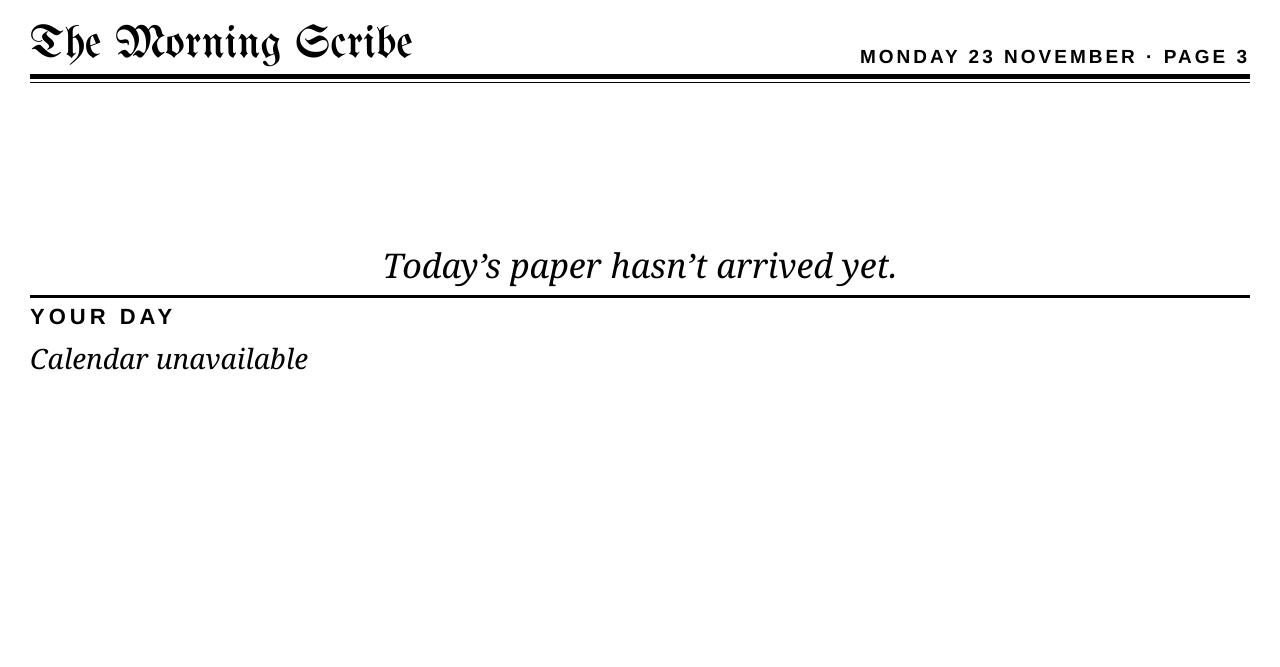
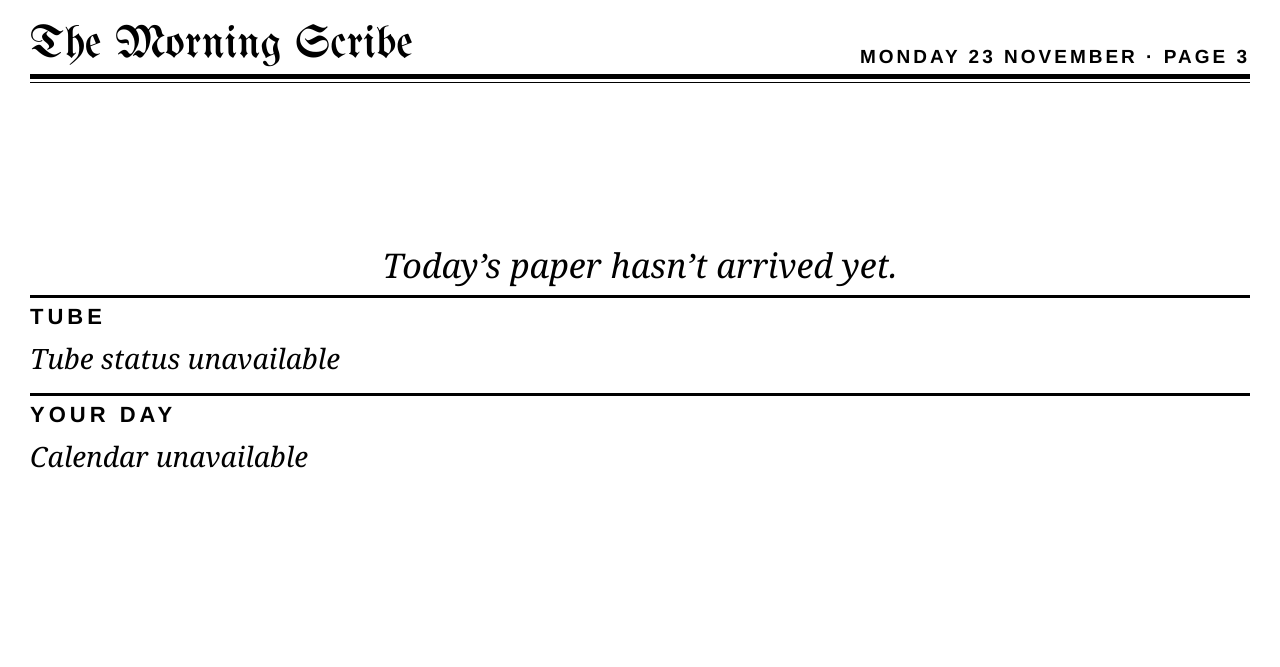
Before and after one commit to nelsongallardo/kindle-dash, a FastAPI app: page /talk in a window 1280 px wide. Shown: the top 667 px of the page. Run offline with FastAPI, Linux system fonts and the light colour scheme; data that the repository does not hold is empty.

Commit message:
feat(paper): swipe between pages and name disrupted Tube lines
The app runtime sends no touch events, so swipes come from the Kindle's
kindle.gestures.onswipe API, enabled in the app config. The masthead lists
the disrupted lines and page 3 gives each line's status.

```diff
--- a/kindle/app/config.xml
+++ b/kindle/app/config.xml
@@ -5,7 +5,7 @@
     <description xml:lang="en">Home Assistant and calendar dashboard served from the Mac mini</description>
     <content src="index.html" />
     <kindle:gestures>
-        <kindle:param name="drag" value="yes" />
+        <kindle:param name="swipe" value="yes" />
         <kindle:param name="tap" value="yes" />
     </kindle:gestures>
     <kindle:network>
--- a/src/kindle_dash/app.py
+++ b/src/kindle_dash/app.py
@@ -249,12 +249,13 @@ async def inside_screen(request: Request) -> HTMLResponse:
 
 @app.get("/talk", response_class=HTMLResponse)
 async def talk_screen(request: Request) -> HTMLResponse:
-    days = await _days_or_none()
+    days, disruptions = await asyncio.gather(_days_or_none(), _tube_or_none())
     now = datetime.now(settings.tz)
     return render(
         request,
         "talk",
         paper=todays_paper(now),
+        disruptions=disruptions,
         events=[e for e in days[0].events if e.all_day or e.end > now] if days else None,
         error=None,
     )
--- a/src/kindle_dash/templates/paper_base.html
+++ b/src/kindle_dash/templates/paper_base.html
@@ -27,10 +27,25 @@
   {% block paper_style %}{% endblock %}
 </style>
 {% block paper %}{% endblock %}
+{% set pages = ["paper", "inside", "talk"] %}
+{% set here = pages.index(active) %}
 <div class="paper-nav row">
   <span class="pages">{% for key, n in [("paper", 1), ("inside", 2), ("talk", 3)] %}<a href="/{{ key }}" class="{{ 'active' if key == active else '' }}">{{ n }}</a>{% endfor %}</span>
   {% for key, label in screens if key != "paper" %}
   <a href="/{{ key }}">{{ label }}</a>
   {% endfor %}
 </div>
+<script>
+  // The Kindle app runtime has no touch events; swipes arrive through its own gestures API.
+  (function () {
+    var prev = {{ (("/" ~ pages[here - 1]) if here > 0 else "") | tojson }};
+    var next = {{ (("/" ~ pages[here + 1]) if here < 2 else "") | tojson }};
+    if (window.kindle && window.kindle.gestures) {
+      window.kindle.gestures.onswipe = function (direction) {
+        var url = direction === "left" ? next : direction === "right" ? prev : "";
+        if (url) { window.location.href = url; }
+      };
+    }
+  })();
+</script>
 {% endblock %}
--- a/src/kindle_dash/templates/talk.html
+++ b/src/kindle_dash/templates/talk.html
@@ -8,6 +8,7 @@
   .topic p { font-size: 22px; line-height: 1.36; }
   .listing { font-size: 21px; line-height: 1.3; padding: 4px 0; border-bottom: 1px solid #000; }
   .listing > * { vertical-align: top; }
+  .listing .line { width: 260px; font-weight: bold; }
   .listing .when { width: 96px; font: bold 18px "Futura", Helvetica, sans-serif; text-transform: uppercase; letter-spacing: 1px; padding-top: 3px; }
 {% endblock %}
 {% block paper %}
@@ -26,7 +27,15 @@
 {% endfor %}
 {% endif %}
 
-<div class="section" style="margin-top: 8px">Your Day</div>
+<div class="section" style="margin-top: 8px">Tube</div>
+{% if disruptions is none %}<p class="muted">Tube status unavailable</p>
+{% else %}
+{% for d in disruptions %}
+<div class="listing row"><span class="line">{{ d.line }}</span><span>{{ d.status }}</span></div>
+{% else %}<p>Good service on all lines.</p>{% endfor %}
+{% endif %}
+
+<div class="section" style="margin-top: 16px">Your Day</div>
 {% if events is none %}<p class="muted">Calendar unavailable</p>
 {% else %}
 {% for e in events[:4] %}
```
Also changed, not shown: src/kindle_dash/templates/paper.html (+6 -1 lines), README.md.
